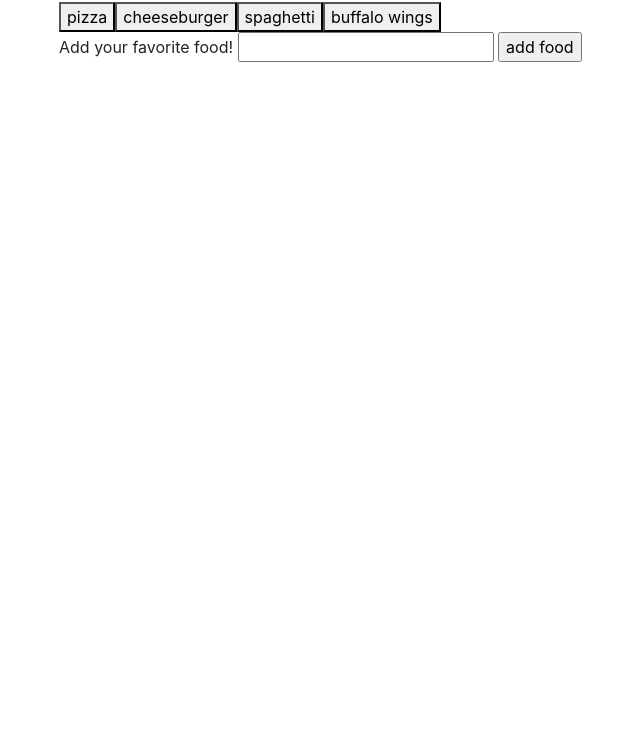
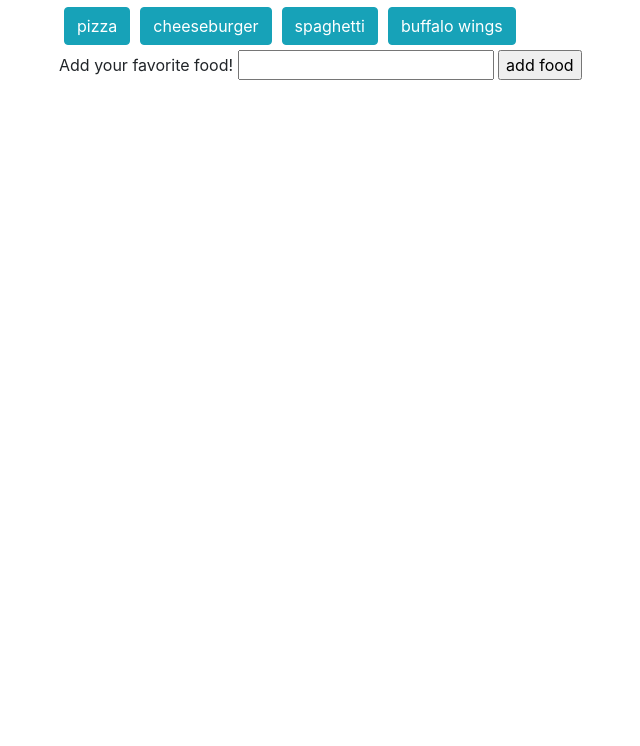
Before and after one commit to kevinlichang/Giphy, a plain HTML site: page index.html in a window 1280 px wide. Shown: the part 54-800 px from the top of the page, without its empty margins (26-666 px from the left). Drawn offline with nearby package versions, Linux system fonts and the light colour scheme.

Commit message:
button sty;e

```diff
--- a/assets/css/style.css
+++ b/assets/css/style.css
@@ -2,3 +2,7 @@
   display: inline-block;
   margin: 10px;
 }
+
+button {
+  margin: 5px;
+}
--- a/assets/javascript/api.js
+++ b/assets/javascript/api.js
@@ -41,7 +41,7 @@ function renderButtons() {
     var btnCreate = $("<button>")
 
     btnCreate
-      .addClass("food-btn")
+      .addClass("food-btn btn btn-info")
       .attr("data-name", foodsArr[i])
       .text(foodsArr[i])
       .appendTo($("#buttons-view"))
```
